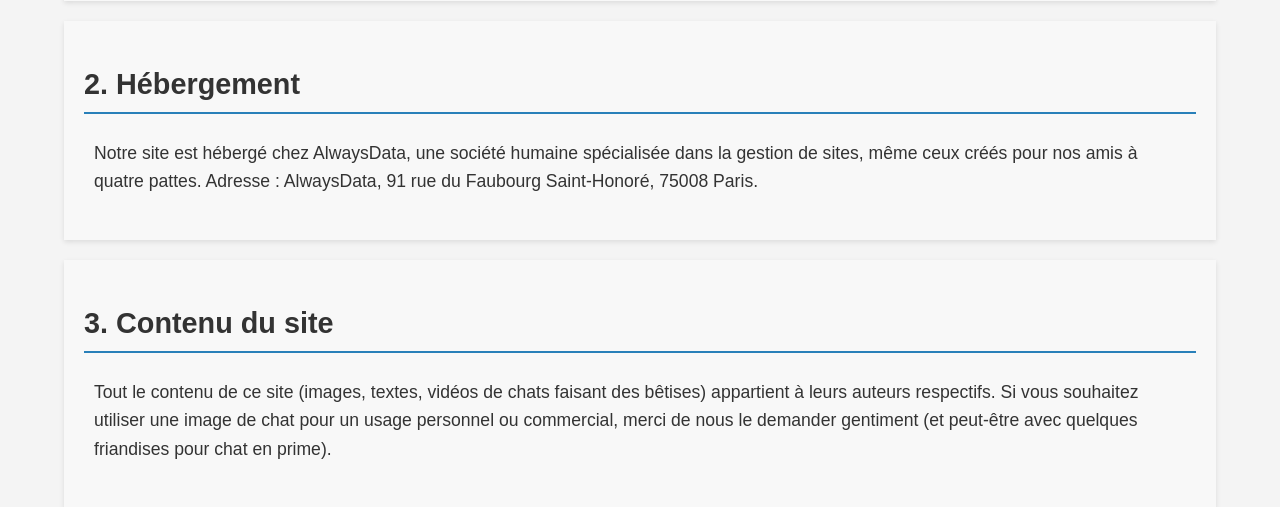
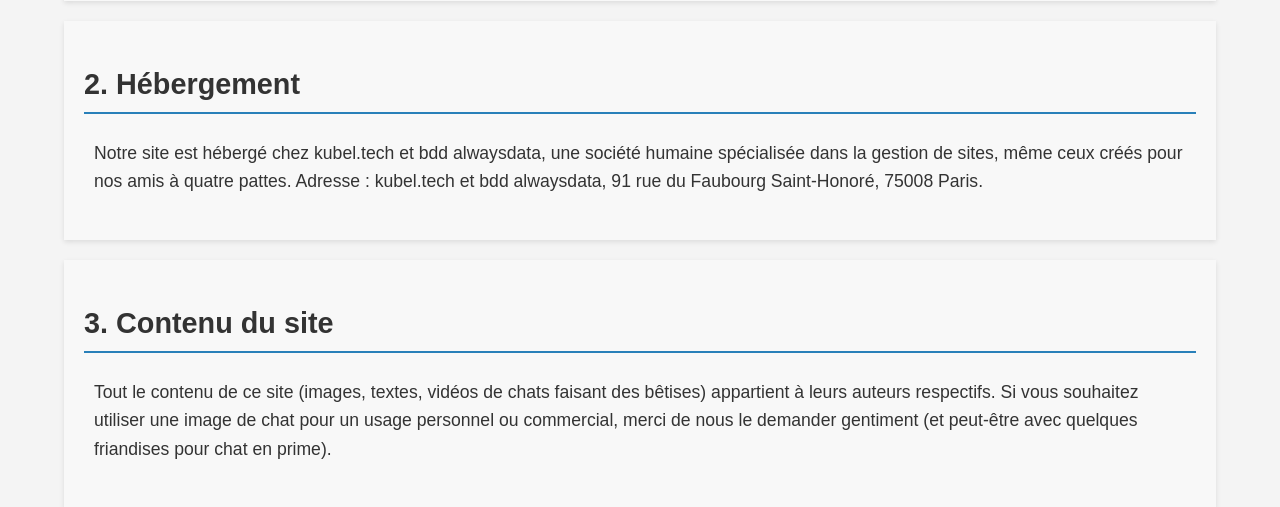
Before and after one commit to lallue/projet_web_chatsenscene, a PHP site: page /page/politique/mentions-legales.php in a window 1280 px wide. Shown: the part 405-912 px from the top of the page. Run offline with PHP 8.4, Linux system fonts and the light colour scheme; data comes from the database, SQL or seed files in the repository; data that the repository does not hold is empty.

Commit message:
change name

```diff
--- a/page/politique/mentions-legales.php
+++ b/page/politique/mentions-legales.php
@@ -27,7 +27,7 @@
 
         <section>
             <h2>2. Hébergement</h2>
-            <p>Notre site est hébergé chez AlwaysData, une société humaine spécialisée dans la gestion de sites, même ceux créés pour nos amis à quatre pattes. Adresse : AlwaysData, 91 rue du Faubourg Saint-Honoré, 75008 Paris.</p>
+            <p>Notre site est hébergé chez kubel.tech et bdd alwaysdata, une société humaine spécialisée dans la gestion de sites, même ceux créés pour nos amis à quatre pattes. Adresse : kubel.tech et bdd alwaysdata, 91 rue du Faubourg Saint-Honoré, 75008 Paris.</p>
         </section>
 
         <section>
```
